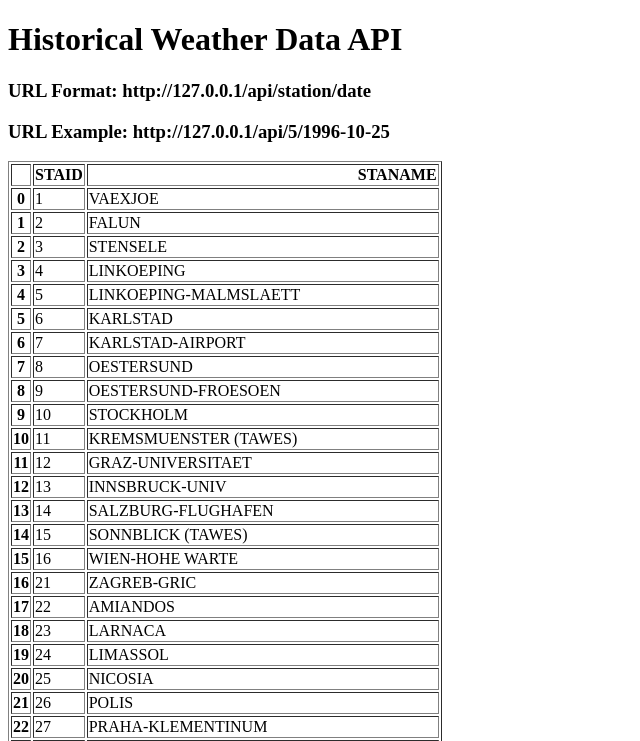
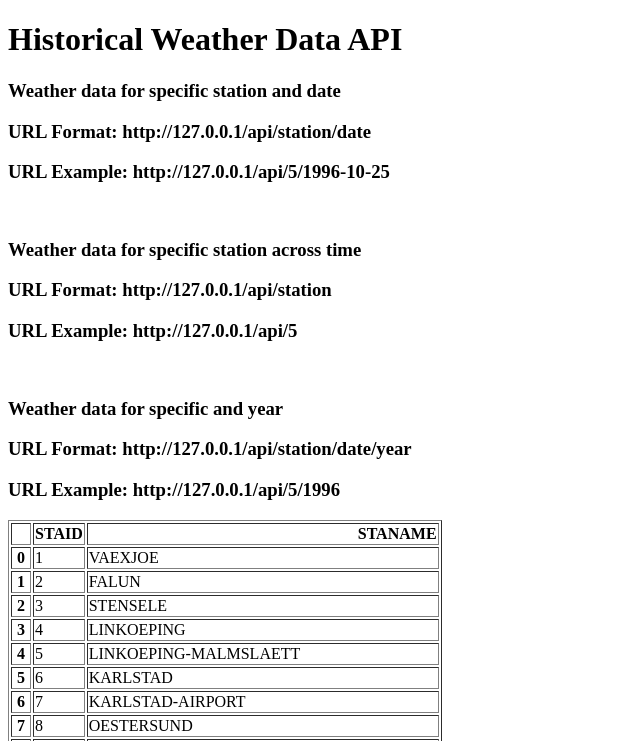
Before and after one commit to jronnomo/weather-api, a Flask app: page / in a window 1280 px wide. Shown: the top 741 px of the page, without its empty margins (0-640 px from the left). Run offline with Flask 3, Linux system fonts and the light colour scheme.

Commit message:
added context on api routes on homepage

```diff
--- a/templates/home.html
+++ b/templates/home.html
@@ -6,8 +6,17 @@
 </head>
 <body>
     <h1>Historical Weather Data API</h1>
+    <h3>Weather data for specific station and date</h3>
     <h3>URL Format: http://127.0.0.1/api/station/date</h3>
     <h3>URL Example: http://127.0.0.1/api/5/1996-10-25</h3>
+    <br>
+    <h3>Weather data for specific station across time</h3>
+    <h3>URL Format: http://127.0.0.1/api/station</h3>
+    <h3>URL Example: http://127.0.0.1/api/5</h3>
+    <br>
+    <h3>Weather data for specific and year </h3>
+    <h3>URL Format: http://127.0.0.1/api/station/date/year</h3>
+    <h3>URL Example: http://127.0.0.1/api/5/1996</h3>
     <p>
         {{data|safe}}
     </p>
```
